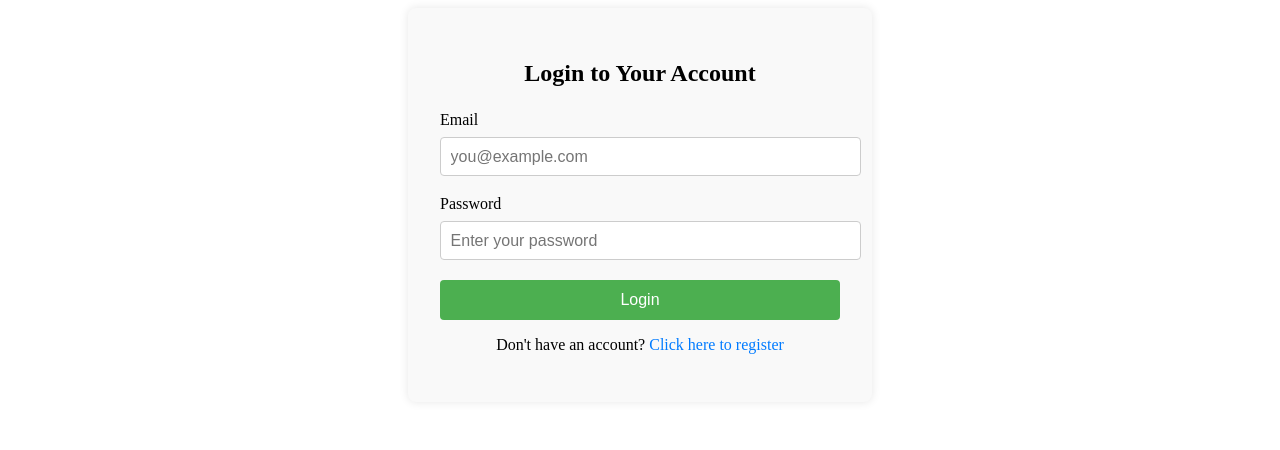
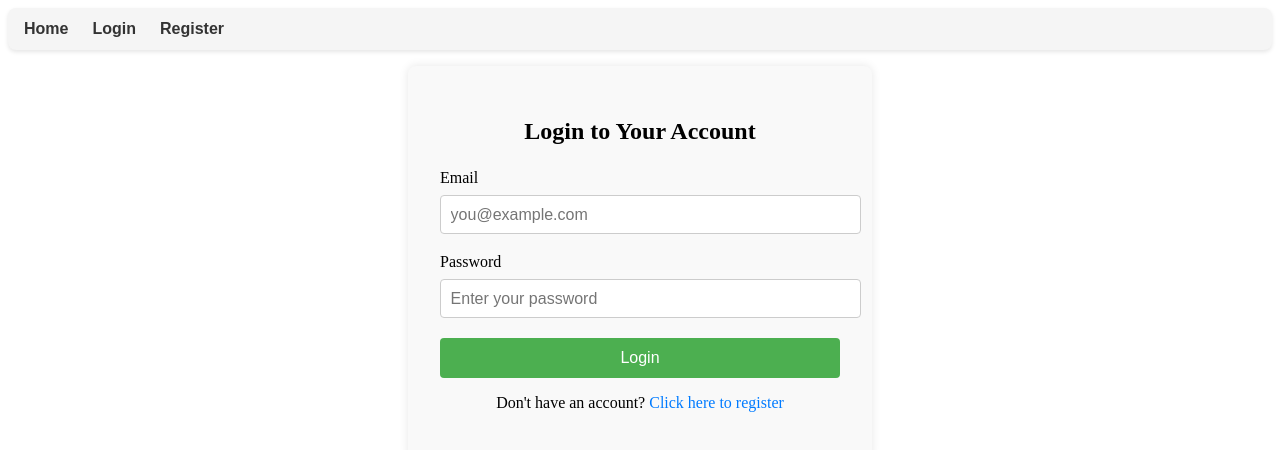
Before and after one commit to KoushikKamalahasan09/Bootcamp2, a Vue app in the folder frontend/: page /login in a window 1280 px wide. Shown: the top 450 px of the page. Built offline with nearby package versions, Linux system fonts and the light colour scheme.

Commit message:
feat: refactor API endpoints to use localhost and clean up unused cache imports; add Navbar component for improved navigation

```diff
--- a/frontend/src/App.vue
+++ b/frontend/src/App.vue
@@ -1,24 +1,11 @@
 <script setup>
-import { RouterLink, RouterView } from 'vue-router'
-import HelloWorld from './components/HelloWorld.vue'
+import Navbar from './components/Navbar.vue'
 </script>
 
 <template>
-  <!-- <header>
-    <img alt="Vue logo" class="logo" src="@/assets/logo.svg" width="125" height="125" />
 
-    <div class="wrapper">
-      <HelloWorld msg="Hey student, you did it!" />
-
-      <nav>
-        <RouterLink to="/">Home</RouterLink>
-        <RouterLink to="/about">About</RouterLink>
-        <RouterLink to="/login">Login</RouterLink>
-      </nav>
-    </div>
-  </header> -->
-
-  <RouterView />
+  <Navbar />
+  <router-view />
 
 </template>
 
--- /dev/null
+++ b/frontend/src/components/Navbar.vue
@@ -0,0 +1,114 @@
+<script setup>
+import { useRoute, useRouter } from 'vue-router'
+import { ref, watchEffect } from 'vue'
+
+const router = useRouter()
+const route = useRoute()
+
+const isAdmin = ref(false)
+const showNavbar = ref(false)
+const hasToken = ref(false)
+
+watchEffect(() => {
+  const currentRoute = route.name
+  const token = localStorage.getItem('token')
+  hasToken.value = !!token
+
+  // Show/hide navbar based on route
+  if (currentRoute === 'Login' || currentRoute === 'Register' || currentRoute === null) {
+    showNavbar.value = false
+  } else {
+    showNavbar.value = true
+  }
+
+  // Update admin status
+  const storedAdmin = localStorage.getItem('isadmin')
+  isAdmin.value = storedAdmin === 'true'
+})
+
+const logout = () => {
+  localStorage.removeItem('token')
+  localStorage.removeItem('user_id')
+  localStorage.removeItem('isadmin')
+  router.push('/login')
+}
+</script>
+
+<template>
+  <nav v-if="showNavbar" class="navbar">
+    <ul class="navbar-list">
+      <template v-if="hasToken">
+        <template v-if="isAdmin">
+          <li><router-link to="/admin/dashboard">Dashboard</router-link></li>
+          <li><router-link to="/admin/profile">Profile</router-link></li>
+          <li><router-link to="/admin/parkinglots">Parking Lots</router-link></li>
+          <li><router-link to="/admin/user_list">Users</router-link></li>
+          <!-- <li><router-link to="/admin/summary">Summary</router-link></li> -->
+        </template>
+        <template v-else>
+          <li><router-link to="/dashboard">Dashboard</router-link></li>
+          <li><router-link to="/profile">Profile</router-link></li>
+          <!-- <li><router-link to="/summary">Summary</router-link></li> -->
+          <!-- <li><router-link to="/history">History</router-link></li> -->
+        </template>
+        <li>
+          <button @click="logout" class="logout-btn">Logout</button>
+        </li>
+      </template>
+
+      <template v-else>
+        <li><router-link to="/">Home</router-link></li>
+        <li><router-link to="/login">Login</router-link></li>
+        <li><router-link to="/register">Register</router-link></li>
+      </template>
+    </ul>
+  </nav>
+</template>
+
+<style scoped>
+.navbar {
+  background-color: #f5f5f5;
+  padding: 0.75rem 1rem;
+  box-shadow: 0 2px 4px rgba(0, 0, 0, 0.1);
+  border-radius: 8px;
+  font-family: Arial, sans-serif;
+  margin-bottom: 1rem;
+}
+
+.navbar-list {
+  list-style: none;
+  display: flex;
+  gap: 1.5rem;
+  align-items: center;
+  margin: 0;
+  padding: 0;
+}
+
+.navbar-list li {
+  margin: 0;
+}
+
+.navbar-list a {
+  text-decoration: none;
+  color: #333;
+  font-weight: bold;
+}
+
+.navbar-list a:hover {
+  color: #007bff;
+}
+
+.logout-btn {
+  background-color: #e53935;
+  color: white;
+  border: none;
+  padding: 6px 12px;
+  font-weight: bold;
+  border-radius: 6px;
+  cursor: pointer;
+}
+
+.logout-btn:hover {
+  background-color: #c62828;
+}
+</style>
--- a/frontend/src/views/Admin/Parkinglots.vue
+++ b/frontend/src/views/Admin/Parkinglots.vue
@@ -11,7 +11,7 @@ const token = localStorage.getItem('token')
 // Fetch all parking lots
 const fetchLots = async () => {
   try {
-    const response = await fetch('http://127.0.0.1:5000/lots', {
+    const response = await fetch('http://localhost:5000/lots', {
       headers: {
         Authorization: `Bearer ${token}`
       }
@@ -40,7 +40,7 @@ const deleteLot = async (lotId) => {
   if (!confirmDelete) return
 
   try {
-    const response = await fetch(`http://127.0.0.1:5000/lots/${lotId}`, {
+    const response = await fetch(`http://localhost:5000/lots/${lotId}`, {
       method: 'DELETE',
       headers: {
         Authorization: `Bearer ${token}`
@@ -79,7 +79,7 @@ const openEditModal = (lot) => {
 
 const submitEdit = async () => {
   try {
-    const response = await fetch(`http://127.0.0.1:5000/lots/${editLotData.value.id}`, {
+    const response = await fetch(`http://localhost:5000/lots/${editLotData.value.id}`, {
       method: 'PUT',
       headers: {
         'Content-Type': 'application/json',
--- a/frontend/src/views/Admin/Parkingspots.vue
+++ b/frontend/src/views/Admin/Parkingspots.vue
@@ -19,7 +19,7 @@ const editSpotData = ref({
 // Fetch spots for a specific lot
 const fetchSpots = async () => {
   try {
-    const res = await fetch(`http://127.0.0.1:5000/spots?lot_id=${lotId}`, {
+    const res = await fetch(`http://localhost:5000/spots?lot_id=${lotId}`, {
       headers: { Authorization: `Bearer ${token}` }
     })
     const data = await res.json()
@@ -40,7 +40,7 @@ const openEditModal = (spot) => {
 // Submit spot update
 const submitEdit = async () => {
   try {
-    const res = await fetch(`http://127.0.0.1:5000/spots/${editSpotData.value.id}`, {
+    const res = await fetch(`http://localhost:5000/spots/${editSpotData.value.id}`, {
       method: 'PUT',
       headers: {
         'Content-Type': 'application/json',
@@ -70,7 +70,7 @@ const deleteSpot = async (spotId) => {
   if (!confirm("Are you sure you want to delete this spot?")) return
 
   try {
-    const res = await fetch(`http://127.0.0.1:5000/spots/${spotId}`, {
+    const res = await fetch(`http://localhost:5000/spots/${spotId}`, {
       method: "DELETE",
       headers: { Authorization: `Bearer ${token}` }
     })
--- a/frontend/src/views/Admin/dashboard.vue
+++ b/frontend/src/views/Admin/dashboard.vue
@@ -19,7 +19,7 @@ const handleSubmit = () => {
 
   console.log('Submitting lot data:', lotData)
 
-  fetch('http://127.0.0.1:5000/lots', {
+  fetch('http://localhost:5000/lots', {
     method: 'POST',
     headers: {
       'Content-Type': 'application/json',
--- a/frontend/src/views/Admin/list_users.vue
+++ b/frontend/src/views/Admin/list_users.vue
@@ -11,7 +11,7 @@ const token = localStorage.getItem('token')
 // Fetch all parking user
 const fetchUsers = async () => {
   try {
-    const response = await fetch('http://127.0.0.1:5000/users', {
+    const response = await fetch('http://localhost:5000/users', {
       headers: {
         Authorization: `Bearer ${token}`
       }
@@ -39,7 +39,7 @@ const deleteUser = async (userId) => {
   if (!confirmDelete) return
 
   try {
-    const response = await fetch(`http://127.0.0.1:5000/users/${userId}`, {
+    const response = await fetch(`http://localhost:5000/users/${userId}`, {
       method: 'DELETE',
       headers: {
         Authorization: `Bearer ${token}`
--- a/frontend/src/views/Admin/profile.vue
+++ b/frontend/src/views/Admin/profile.vue
@@ -12,7 +12,7 @@ const message = ref('')
 
 const fetchProfile = async () => {
   try {
-    const res = await fetch(`http://127.0.0.1:5000/users/${userId}`, {
+    const res = await fetch(`http://localhost:5000/users/${userId}`, {
       headers: {
         Authorization: `Bearer ${token}`
       }
@@ -32,7 +32,7 @@ const fetchProfile = async () => {
 
 const updateProfile = async () => {
   try {
-    const res = await fetch(`http://127.0.0.1:5000/users/${userId}`, {
+    const res = await fetch(`http://localhost:5000/users/${userId}`, {
       method: 'PUT',
       headers: {
         'Content-Type': 'application/json',
--- a/frontend/src/views/Auth/login.vue
+++ b/frontend/src/views/Auth/login.vue
@@ -52,7 +52,7 @@ export default {
 
       console.log('Logging in with:', this.email, this.password);
       const postData={"email": this.email, "password": this.password};
-      fetch('http://127.0.0.1:5000/login', {
+      fetch('http://localhost:5000/login', {
         method: 'POST',
         headers: {
           'Content-Type': 'application/json'
--- a/frontend/src/views/Auth/register.vue
+++ b/frontend/src/views/Auth/register.vue
@@ -65,7 +65,7 @@ export default {
       console.log('Registering user:', this.username, this.email, this.password);
 
       const postData={"email": this.email,"username":this.username, "password": this.password};
-      fetch('http://127.0.0.1:5000/register', {
+      fetch('http://localhost:5000/register', {
         method: 'POST',
         headers: {
           'Content-Type': 'application/json'
```
Also changed, not shown: 2 other files (tests, documents, lock files or other folders).
